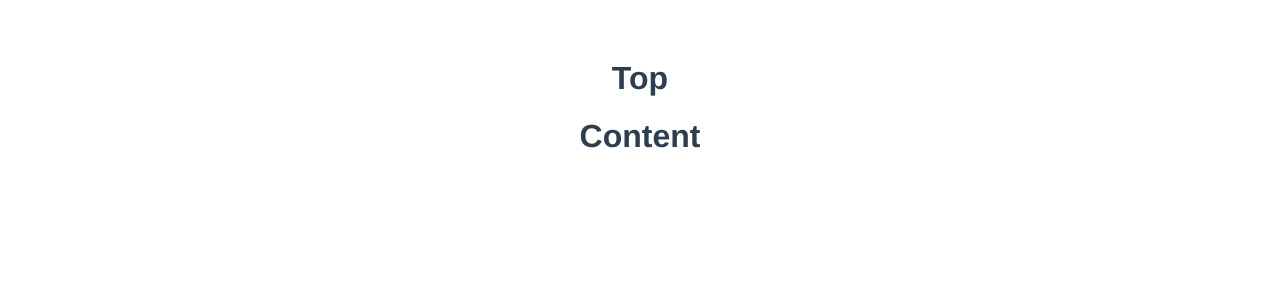
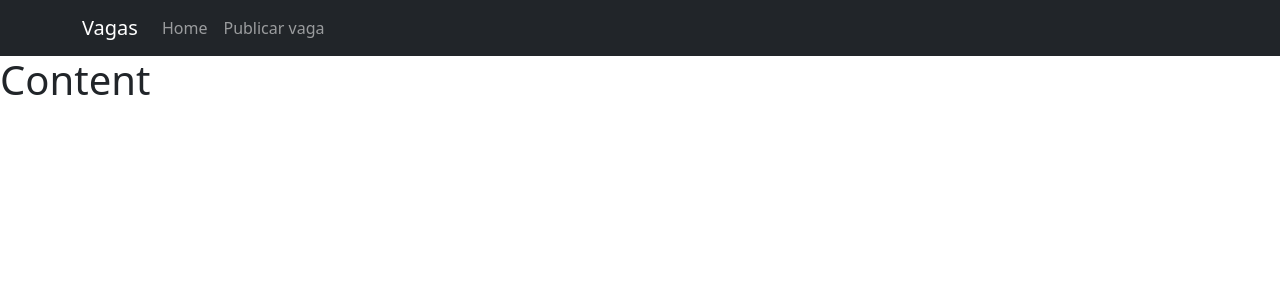
Before and after one commit to JuanSavedra/Vacancies, a Vue app: page / in a window 1280 px wide. Shown: the top 300 px of the page. Built offline with nearby package versions, Linux system fonts and the light colour scheme.

Commit message:
adding bootstrap to the project

```diff
--- a/public/index.html
+++ b/public/index.html
@@ -5,6 +5,8 @@
     <meta http-equiv="X-UA-Compatible" content="IE=edge">
     <meta name="viewport" content="width=device-width,initial-scale=1.0">
     <link rel="icon" href="<%= BASE_URL %>favicon.ico">
+    <link href="https://cdn.jsdelivr.net/npm/bootstrap@5.2.3/dist/css/bootstrap.min.css" rel="stylesheet" integrity="sha384-rbsA2VBKQhggwzxH7pPCaAqO46MgnOM80zW1RWuH61DGLwZJEdK2Kadq2F9CUG65" crossorigin="anonymous">
+    <script src="https://cdn.jsdelivr.net/npm/bootstrap@5.2.3/dist/js/bootstrap.bundle.min.js" integrity="sha384-kenU1KFdBIe4zVF0s0G1M5b4hcpxyD9F7jL+jjXkk+Q2h455rYXK/7HAuoJl+0I4" crossorigin="anonymous"></script>
     <title><%= htmlWebpackPlugin.options.title %></title>
   </head>
   <body>
--- a/src/App.vue
+++ b/src/App.vue
@@ -1,30 +1,23 @@
 <template>
   <div>
-    <Top />
+    <Navbar />
     <Content />
   </div>
 </template>
 
 <script>
 import Content from './components/layouts/Content.vue'
-import Top from './components/layouts/Top.vue'
+import Navbar from './components/layouts/Navbar.vue'
 
 export default {
   name: 'App',
   components: {
     Content,
-    Top
+    Navbar
   }
 }
 </script>
 
 <style>
-#app {
-  font-family: Avenir, Helvetica, Arial, sans-serif;
-  -webkit-font-smoothing: antialiased;
-  -moz-osx-font-smoothing: grayscale;
-  text-align: center;
-  color: #2c3e50;
-  margin-top: 60px;
-}
+#app {}
 </style>
--- /dev/null
+++ b/src/components/layouts/Navbar.vue
@@ -0,0 +1,28 @@
+<template>
+  <nav class="navbar navbar-expand-lg navbar-dark bg-dark">
+    <div class="container">
+      <a class="navbar-brand" href="#">Vagas</a>
+      <button class="navbar-toggler" type="button" data-bs-toggle="collapse" data-bs-target="#navbarSupportedContent" aria-controls="navbarSupportedContent" aria-expanded="false" aria-label="Toggle navigation">
+        <span class="navbar-toggler-icon"></span>
+      </button>
+      <div class="collapse navbar-collapse" id="navbarSupportedContent">
+        <ul class="navbar-nav me-auto mb-2 mb-lg-0">
+          <li class="nav-item">
+            <a class="nav-link" href="#">Home</a>
+          </li>
+          <li class="nav-item">
+            <a class="nav-link" href="#">Publicar vaga</a>
+          </li>
+        </ul>
+      </div>
+    </div>
+  </nav>
+</template>
+
+<script>
+  export default {
+    name: 'Top'
+  }
+</script>
+
+<style></style>
--- a/src/components/layouts/Top.vue
+++ /dev/null
@@ -1,13 +0,0 @@
-<template>
-  <div>
-    <h1>Top</h1>
-  </div>
-</template>
-
-<script>
-  export default {
-    name: 'Top'
-  }
-</script>
-
-<style></style>
```
